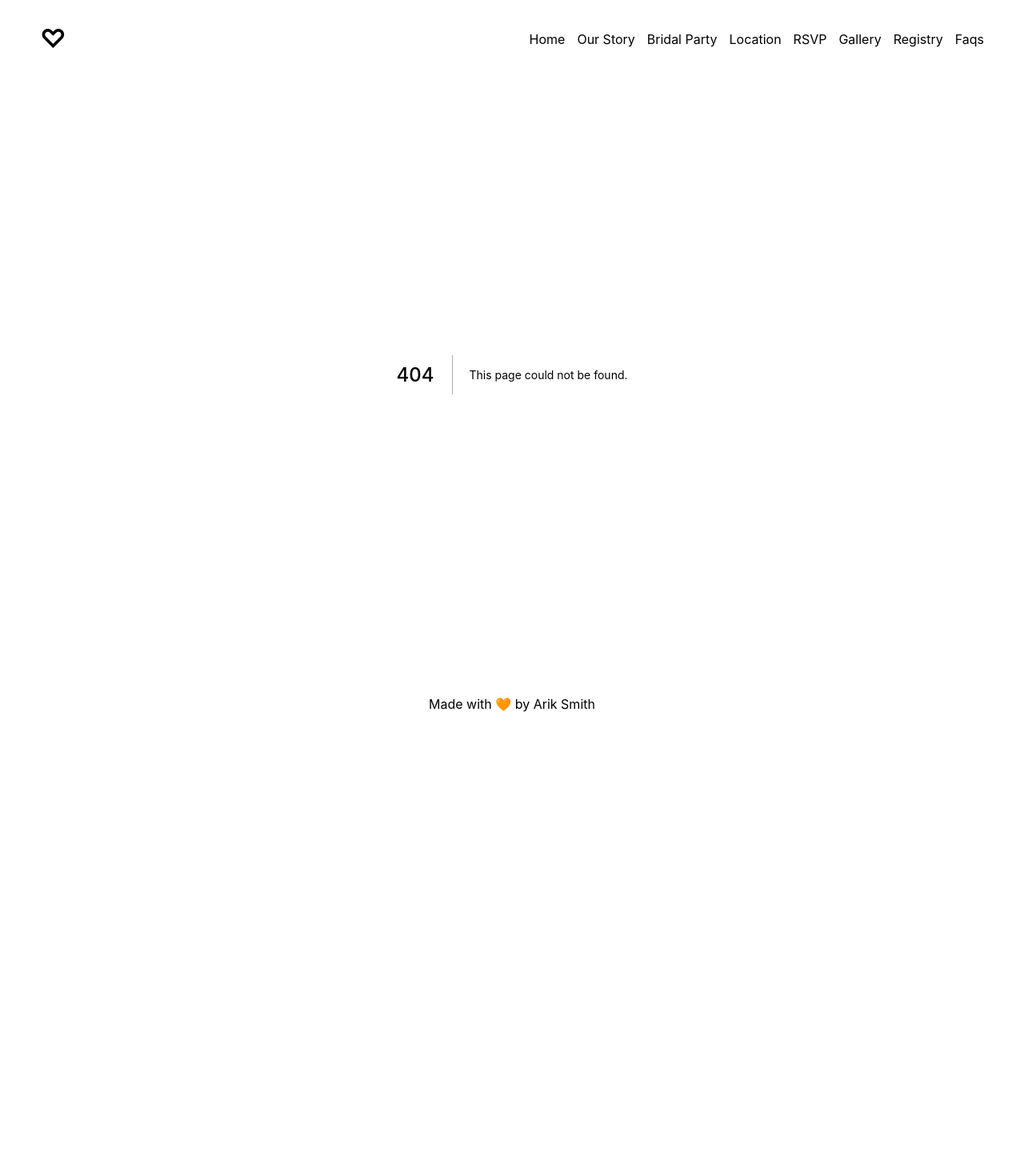
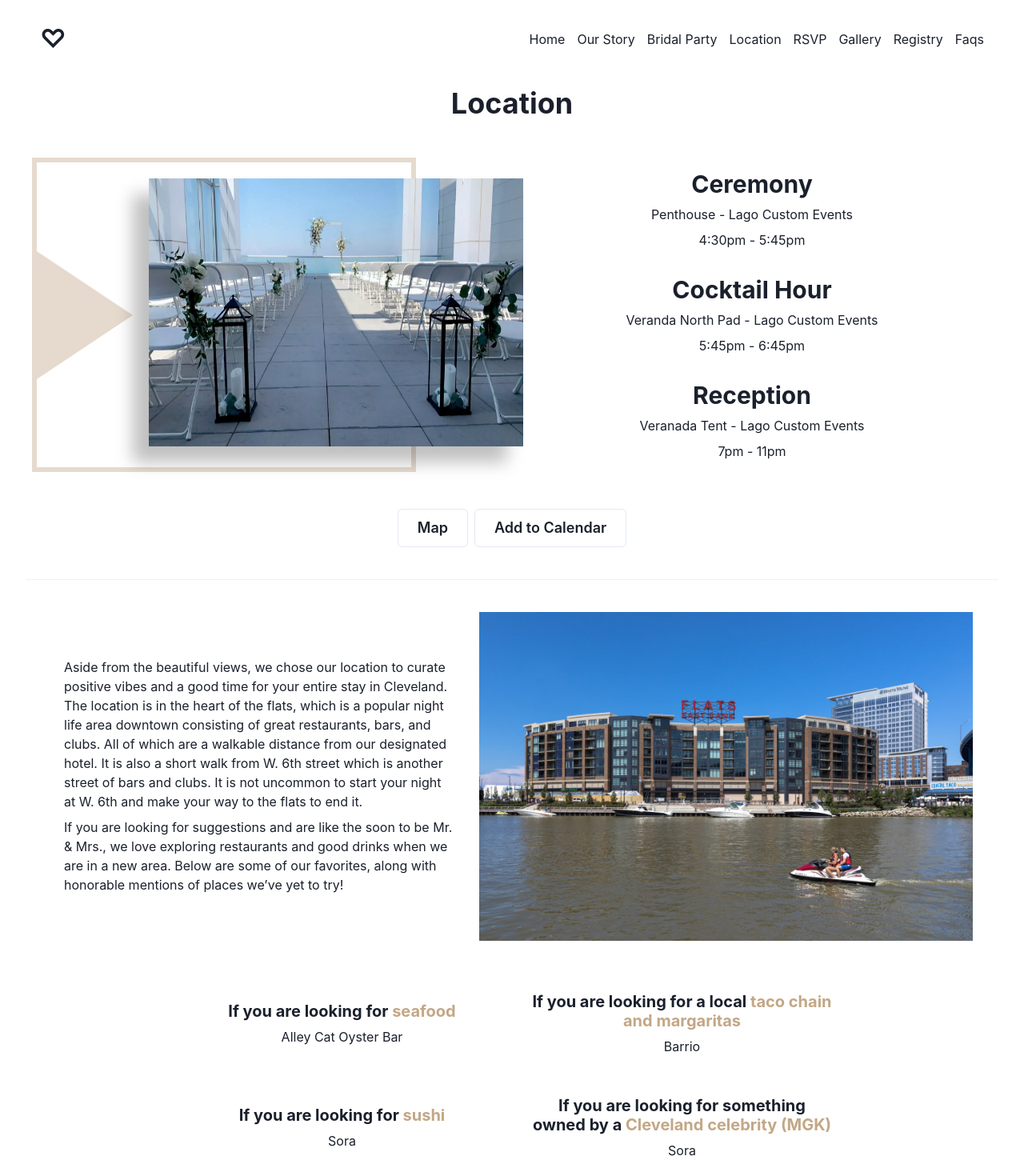
Before and after one commit to 4upz/wedding-site, a Next.js app: page /location in a window 1280 px wide. Before the commit this address had no page. Shown: the top 1470 px of the page at 80% size. Before the commit the page ends 904 px from the top, so only its background shows below. Built offline with nearby package versions, Linux system fonts and the light colour scheme.

Commit message:
Add content for location page

```diff
--- a/pages/index.js
+++ b/pages/index.js
@@ -1,6 +1,5 @@
 import { Flex, Stack, Heading, Button, Text, Box } from '@chakra-ui/react'
 import Image from 'next/image'
-import homePic from '../public/us2.jpeg'
 
 export default function Home() {
   return (
@@ -8,7 +7,7 @@ export default function Home() {
       <Box {...styles.imageBox}>
         <Box {...styles.triangle} />
         <Box {...styles.imageContainer}>
-          <Image src={homePic} alt="Picture of the couple" {...styles.image} />
+          <Image src="/us2.jpeg" alt="Picture of the couple" {...styles.image} />
         </Box>
       </Box>
       <Stack {...styles.stack}>
--- /dev/null
+++ b/pages/location.js
@@ -0,0 +1,206 @@
+import {
+  Box,
+  Button,
+  Container,
+  Divider,
+  Flex,
+  Heading,
+  HStack,
+  Stack,
+  Text,
+  VStack,
+} from '@chakra-ui/react'
+import Image from 'next/image'
+import PageWrapper from '../components/pageWrapper'
+
+export default function Location() {
+  return (
+    <PageWrapper>
+      <Heading as="h1">Location</Heading>
+      <Flex {...styles.eventsContainer}>
+        <Box {...styles.imageBox}>
+          <Box {...styles.triangle} />
+          <Box {...styles.imageContainer}>
+            <Image src="/lago.webp" alt="Lago East Bank" {...styles.image} />
+          </Box>
+        </Box>
+        <Stack {...styles.events}>
+          <VStack>
+            <Heading as="h2" size="lg">
+              Ceremony
+            </Heading>
+            <Text>Penthouse - Lago Custom Events</Text>
+            <Text>4:30pm - 5:45pm</Text>
+          </VStack>
+          <VStack>
+            <Heading as="h2" size="lg">
+              Cocktail Hour
+            </Heading>
+            <Text>Veranda North Pad - Lago Custom Events</Text>
+            <Text>5:45pm - 6:45pm</Text>
+          </VStack>
+          <VStack>
+            <Heading as="h2" size="lg">
+              Reception
+            </Heading>
+            <Text>Veranada Tent - Lago Custom Events</Text>
+            <Text>7pm - 11pm</Text>
+          </VStack>
+        </Stack>
+      </Flex>
+      <HStack>
+        <Button
+          variant="outline"
+          as="a"
+          href="https://goo.gl/maps/97o3HLZab1cbaxtGA"
+          target="_blank"
+          size="lg"
+        >
+          Map
+        </Button>
+        {/* TODO: Create ICS file or Google Calendar link for this, if this feature is desired*/}
+        <Button variant="outline" size="lg">
+          Add to Calendar
+        </Button>
+      </HStack>
+      <Divider />
+      <Stack
+        px={6}
+        spacing={4}
+        alignItems="center"
+        direction={{ base: 'column', lg: 'row' }}
+        maxW="1200px"
+      >
+        <VStack spacing={2}>
+          <Container>
+            Aside from the beautiful views, we chose our location to curate
+            positive vibes and a good time for your entire stay in Cleveland.
+            The location is in the heart of the flats, which is a popular night
+            life area downtown consisting of great restaurants, bars, and clubs.
+            All of which are a walkable distance from our designated hotel. It
+            is also a short walk from W. 6th street which is another street of
+            bars and clubs. It is not uncommon to start your night at W. 6th and
+            make your way to the flats to end it.
+          </Container>
+          <Container>
+            If you are looking for suggestions and are like the soon to be Mr. &
+            Mrs., we love exploring restaurants and good drinks when we are in a
+            new area. Below are some of our favorites, along with honorable
+            mentions of places we’ve yet to try!
+          </Container>
+        </VStack>
+        <Image
+          src="/theflats.jpeg"
+          alt="The Flats in Cleveland"
+          {...styles.flatsImage}
+        />
+      </Stack>
+      <Flex {...styles.recommendations}>
+        <VStack>
+          <Heading as="h4" size="md">
+            If you are looking for <span>seafood</span>
+          </Heading>
+          <Text>Alley Cat Oyster Bar</Text>
+        </VStack>
+        <VStack>
+          <Heading as="h4" size="md">
+            If you are looking for a local{' '}
+            <span>taco chain and margaritas</span>
+          </Heading>
+          <Text>Barrio</Text>
+        </VStack>
+        <VStack>
+          <Heading as="h4" size="md">
+            If you are looking for <span>sushi</span>
+          </Heading>
+          <Text>Sora</Text>
+        </VStack>
+        <VStack>
+          <Heading as="h4" size="md">
+            If you are looking for something owned by a{' '}
+            <span>Cleveland celebrity (MGK)</span>
+          </Heading>
+          <Text>Sora</Text>
+        </VStack>
+      </Flex>
+    </PageWrapper>
+  )
+}
+
+const styles = {
+  image: {
+    width: 1200,
+    height: 860,
+  },
+  flatsImage: {
+    width: '720px',
+    height: '480px',
+  },
+  events: {
+    w: ['100%', '50%'],
+    alignItems: 'center',
+    spacing: 8,
+    p: '20px',
+  },
+  imageContainer: {
+    position: 'relative',
+    background: 'transparent',
+    top: { base: '-25px', lg: 0 },
+    left: { base: '5%', lg: 0 },
+    width: { base: '90%', lg: '100%' },
+    margin: { sm: 'auto', lg: 0 },
+    py: { base: 0, lg: 5 },
+    sx: {
+      span: {
+        boxShadow: '-20px 20px 20px rgba(0, 0, 0, 0.25)',
+        transform: { sm: 'translate(-50%, 0)', lg: 'unset' },
+        left: { sm: '45%', lg: '30%' },
+        right: { sm: 'unset', lg: 0 },
+      },
+    },
+  },
+  imageBox: {
+    position: 'relative',
+    border: 'solid 6px #E6DACE',
+    width: { base: '100%', lg: '40%' },
+    maxHeight: '100%',
+    mr: { base: 0, lg: '50px' },
+  },
+  triangle: {
+    display: { base: 'none', md: 'initial' },
+    position: 'absolute',
+    left: 0,
+    top: '50%',
+    transform: 'translate(0, -50%)',
+    width: 0,
+    height: 0,
+    borderTop: '80px solid transparent',
+    borderBottom: '80px solid transparent',
+    borderLeft: '120px solid #E6DACE',
+  },
+  eventsContainer: {
+    justifyContent: 'space-between',
+    alignItems: 'center',
+    maxW: '1200px',
+    w: '100%',
+    flexDir: { base: 'column', lg: 'row' },
+  },
+  recommendations: {
+    textAlign: 'center',
+    maxW: '1200px',
+    flexDir: ['column', , 'column', 'row'],
+    alignItems: 'center',
+    gap: '50px',
+    flexWrap: 'wrap',
+    justifyContent: 'center',
+    padding: { base: 6, lg: 'none' },
+    sx: {
+      span: {
+        color: '#C3A786',
+      },
+      div: {
+        w: { base: '100%', lg: '375px' },
+      },
+    },
+  },
+}
```
Also changed, not shown: data/roles.json (deleted, +0 -8 lines), public/lago.webp (added), public/theflats.jpeg (added).
